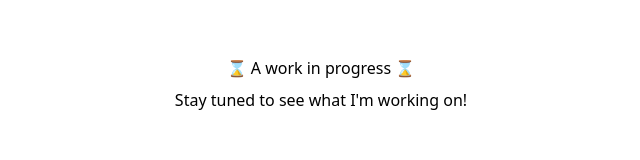
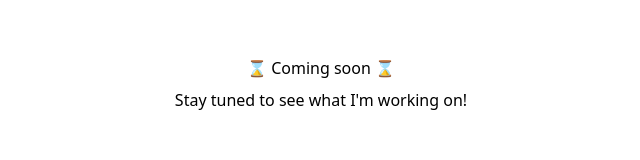
Before and after one commit to HoqueUM/portfolio, a React (Create React App) app: page / in a window 1280 px wide. Shown: the part 3038-3198 px from the top of the page, without its empty margins (319-959 px from the left). Built offline with nearby package versions, Linux system fonts and the light colour scheme.

Commit message:
updated page

```diff
--- a/src/components/Projects.jsx
+++ b/src/components/Projects.jsx
@@ -8,7 +8,7 @@ const Projects = () => {
             <header className='flex justify-center'>What I'm working on.</header>
             <div className='flex h-screen justify-center items-center'>
                 <div className="flex flex-col justify-center items-center">
-                    <p className='mb-2'> ⌛ A work in progress ⌛</p>
+                    <p className='mb-2'> ⌛ Coming soon ⌛</p>
                     <p>Stay tuned to see what I'm working on!</p>
                 </div>
             </div>
```
